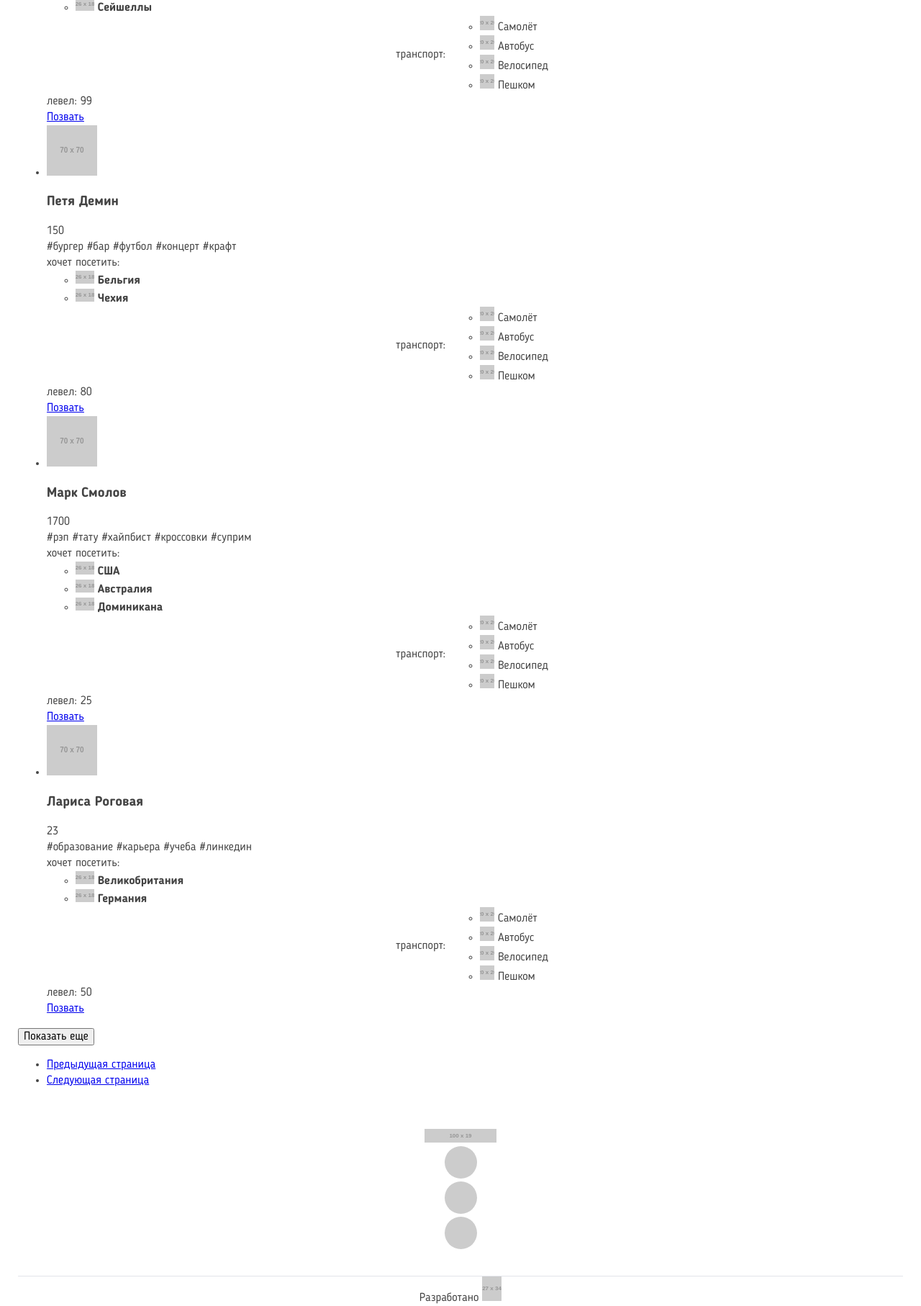
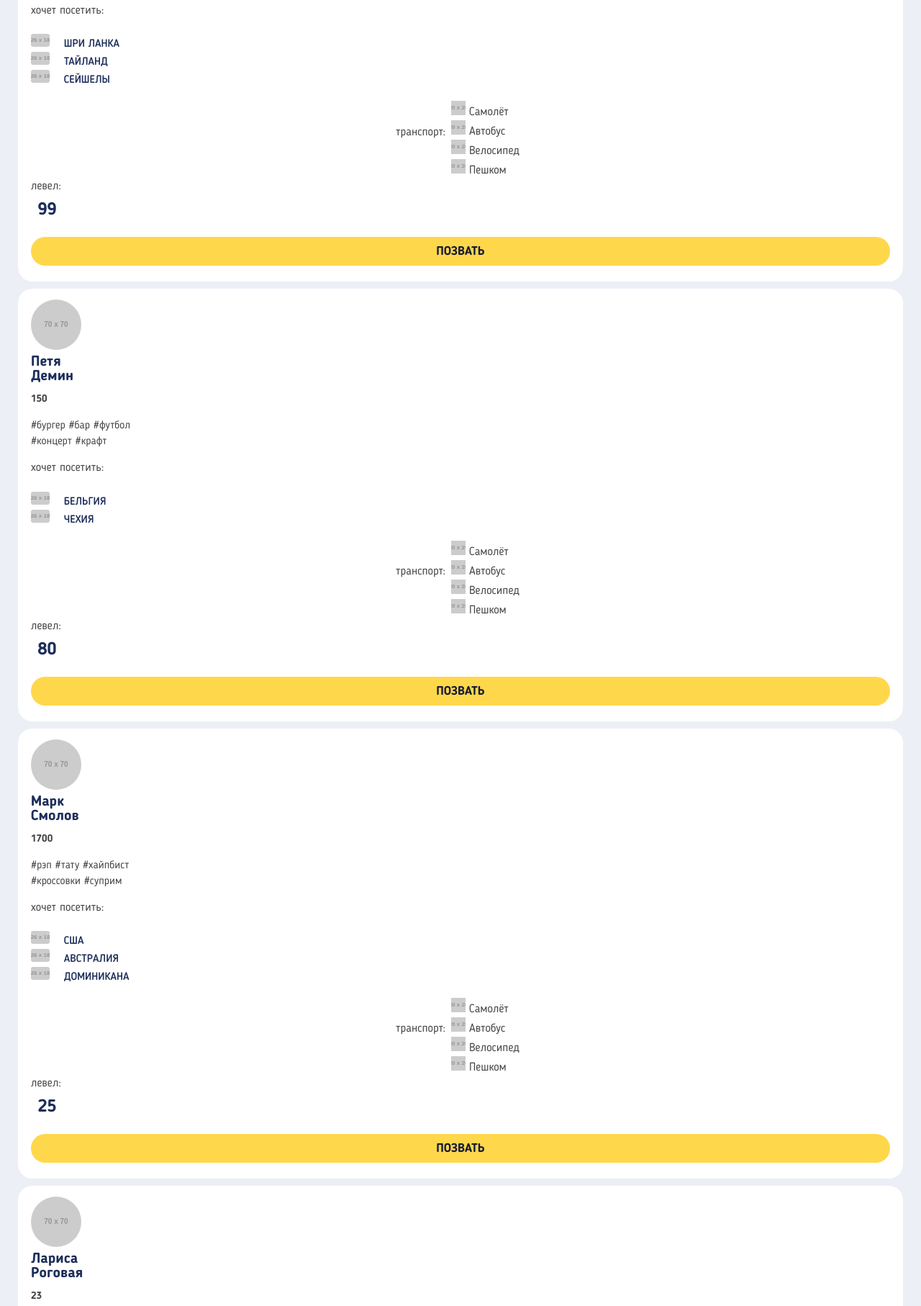
Before and after one commit to Muhammadjewel/885383-pognali-17, a website: page source/catalog.html in a window 1280 px wide. Shown: the part 422-2236 px from the top of the page at 72% size. Drawn offline with nearby package versions, Linux system fonts and the light colour scheme; files that its build step writes are made by us from their sources; placeholder pictures from the web are drawn by us.

Commit message:
Add styles for catalog-companions

```diff
--- a/source/catalog.html
+++ b/source/catalog.html
@@ -73,44 +73,50 @@
 
     <!-- SITE-CONTENT -->
     <main class="site-content">
-      <section class="companions site-section site-section--light">
+      <section class="catalog-companions">
         <div class="container">
           <h2 class="site-content__title visually-hidden">Список попутчиков</h2>
-          <ul class="companions__list">
-            <li class="companions__item companion">
-              <div class="companion__img-wrapper">
-                <img class="companion__img companion__img--round" src="https://placehold.it/70x70" alt="Таня Фирсова" width="70" height="70">
+          <ul class="catalog-companions__list">
+            <li class="catalog-companions__item catalog-companion">
+              <header class="catalog-companion__header">
+                <div class="catalog-companion__avatar-box">
+                  <img class="catalog-companion__avatar" src="https://placehold.it/70x70" alt="Таня Фирсова" width="70" height="70">
+                  <span class="catalog-companion__favorite"></span>
+                </div>
+                <div class="catalog-companion__name-box">
+                  <h3 class="catalog-companion__name">Таня Фирсова</h3>
+                  <span class="catalog-companion__likes">1,5 М</span>
+                </div>
+              </header>
+              <div class="tags catalog-companion__tags">
+                <h4 class="visually-hidden">Теги</h4>
+                <a class="tags__item tags__item--catalog" href="#">#ЗОЖ</a>
+                <a class="tags__item tags__item--catalog" href="#">#ПП</a>
+                <a class="tags__item tags__item--catalog" href="#">#Фитнес</a>
+                <a class="tags__item tags__item--catalog" href="#">#пляж</a>
+                <a class="tags__item tags__item--catalog" href="#">#авокадо</a>
+                <a class="tags__item tags__item--catalog" href="#">#смузи</a>
               </div>
-              <h3 class="companion__name companion__name--active">Таня Фирсова</h3>
-              <span class="companion__followers">1,5 М</span>
-              <div class="tags companion__tags">
-                <a class="tags__item" href="#">#ЗОЖ</a>
-                <a class="tags__item" href="#">#ПП</a>
-                <a class="tags__item" href="#">#Фитнес</a>
-                <a class="tags__item" href="#">#пляж</a>
-                <a class="tags__item" href="#">#авокадо</a>
-                <a class="tags__item" href="#">#смузи</a>
-              </div>
-              <div class="countries">
-                <span class="companion__label">хочет посетить:</span>
+              <div class="countries catalog-companion__countries">
+                <h4 class="catalog-companion__label">хочет посетить:</h4>
                 <ul class="countries__list">
                   <li class="countries__item">
-                    <img class="countries__img" src="https://placehold.it/26x18" alt="Флаг Шри-Ланки" width="26" height="18">
-                    <strong class="countries__name">Шри-Ланка</strong>
+                    <img class="countries__img" src="https://placehold.it/26x18" alt="Флаг Шри ланки" width="26" height="18">
+                    <strong class="countries__name">Шри ланка</strong>
                   </li>
                   <li class="countries__item">
                     <img class="countries__img" src="https://placehold.it/26x18" alt="Флаг Тайланда" width="26" height="18">
                     <strong class="countries__name">Тайланд</strong>
                   </li>
                   <li class="countries__item">
-                    <img class="countries__img" src="https://placehold.it/26x18" alt="Флаг Сейшелл" width="26" height="18">
-                    <strong class="countries__name">Сейшеллы</strong>
+                    <img class="countries__img" src="https://placehold.it/26x18" alt="Флаг Сейшеллов" width="26" height="18">
+                    <strong class="countries__name">Сейшелы</strong>
                   </li>
                 </ul>
               </div>
               <div class="transportation-level-wrapper">
                 <div class="transportation">
-                  <span class="companion__label">транспорт:</span>
+                  <h4 class="catalog-companion__label">транспорт:</h4>
                   <ul class="transportation__list">
                     <li class="transportation__item transportation__item--active">
                       <img src="https://placehold.it/20x20" alt="Иконка самолёта" width="20" height="20">
@@ -130,28 +136,34 @@
                     </li>
                   </ul>
                 </div>
-                <div class="companion__level-wrapper">
-                  <span class="companion__label">левел:</span>
-                  <span class="companion__level">99</span>
+                <div class="catalog-companion__level-wrapper">
+                  <span class="catalog-companion__label">левел:</span>
+                  <span class="catalog-companion__level">99</span>
                 </div>
               </div>
-              <a href="#" class="button button--round">Позвать</a>
+              <a href="#" class="catalog-companion__button">Позвать</a>
             </li>
-            <li class="companions__item companion">
-              <div class="companion__img-wrapper">
-                <img class="companion__img companion__img--round" src="https://placehold.it/70x70" alt="Таня Фирсова" width="70" height="70">
+            <li class="catalog-companions__item catalog-companion">
+              <header class="catalog-companion__header">
+                <div class="catalog-companion__avatar-box">
+                  <img class="catalog-companion__avatar" src="https://placehold.it/70x70" alt="Петя Демин" width="70" height="70">
+                  <span class="catalog-companion__favorite"></span>
+                </div>
+                <div class="catalog-companion__name-box">
+                  <h3 class="catalog-companion__name">Петя Демин</h3>
+                  <span class="catalog-companion__likes">150</span>
+                </div>
+              </header>
+              <div class="tags catalog-companion__tags">
+                <h4 class="visually-hidden">Теги</h4>
+                <a class="tags__item tags__item--catalog" href="#">#бургер</a>
+                <a class="tags__item tags__item--catalog" href="#">#бар</a>
+                <a class="tags__item tags__item--catalog" href="#">#футбол</a>
+                <a class="tags__item tags__item--catalog" href="#">#концерт</a>
+                <a class="tags__item tags__item--catalog" href="#">#крафт</a>
               </div>
-              <h3 class="companion__name companion__name--inactive">Петя Демин</h3>
-              <span class="companion__followers">150</span>
-              <div class="tags companion__tags">
-                <a class="tags__item" href="#">#бургер</a>
-                <a class="tags__item" href="#">#бар</a>
-                <a class="tags__item" href="#">#футбол</a>
-                <a class="tags__item" href="#">#концерт</a>
-                <a class="tags__item" href="#">#крафт</a>
-              </div>
-              <div class="countries">
-                <span class="companion__label">хочет посетить:</span>
+              <div class="countries catalog-companion__countries">
+                <h4 class="catalog-companion__label">хочет посетить:</h4>
                 <ul class="countries__list">
                   <li class="countries__item">
                     <img class="countries__img" src="https://placehold.it/26x18" alt="Флаг Бельгии" width="26" height="18">
@@ -165,7 +177,7 @@
               </div>
               <div class="transportation-level-wrapper">
                 <div class="transportation">
-                  <span class="companion__label">транспорт:</span>
+                  <h4 class="catalog-companion__label">транспорт:</h4>
                   <ul class="transportation__list">
                     <li class="transportation__item transportation__item--active">
                       <img src="https://placehold.it/20x20" alt="Иконка самолёта" width="20" height="20">
@@ -185,28 +197,34 @@
                     </li>
                   </ul>
                 </div>
-                <div class="companion__level-wrapper">
-                  <span class="companion__label">левел:</span>
-                  <span class="companion__level">80</span>
+                <div class="catalog-companion__level-wrapper">
+                  <span class="catalog-companion__label">левел:</span>
+                  <span class="catalog-companion__level">80</span>
                 </div>
               </div>
-              <a href="#" class="button button--round">Позвать</a>
+              <a href="#" class="catalog-companion__button">Позвать</a>
             </li>
-            <li class="companions__item companion">
-              <div class="companion__img-wrapper">
-                <img class="companion__img companion__img--round" src="https://placehold.it/70x70" alt="Марк Смолов" width="70" height="70">
+            <li class="catalog-companions__item catalog-companion">
+              <header class="catalog-companion__header">
+                <div class="catalog-companion__avatar-box">
+                  <img class="catalog-companion__avatar" src="https://placehold.it/70x70" alt="Марк Смолов" width="70" height="70">
+                  <span class="catalog-companion__favorite"></span>
+                </div>
+                <div class="catalog-companion__name-box">
+                  <h3 class="catalog-companion__name">Марк Смолов</h3>
+                  <span class="catalog-companion__likes">1700</span>
+                </div>
+              </header>
+              <div class="tags catalog-companion__tags">
+                <h4 class="visually-hidden">Теги</h4>
+                <a class="tags__item tags__item--catalog" href="#">#рэп</a>
+                <a class="tags__item tags__item--catalog" href="#">#тату</a>
+                <a class="tags__item tags__item--catalog" href="#">#хайпбист</a>
+                <a class="tags__item tags__item--catalog" href="#">#кроссовки</a>
+                <a class="tags__item tags__item--catalog" href="#">#суприм</a>
               </div>
-              <h3 class="companion__name companion__name--inactive">Марк Смолов</h3>
-              <span class="companion__followers">1700</span>
-              <div class="tags companion__tags">
-                <a class="tags__item" href="#">#рэп</a>
-                <a class="tags__item" href="#">#тату</a>
-                <a class="tags__item" href="#">#хайпбист</a>
-                <a class="tags__item" href="#">#кроссовки</a>
-                <a class="tags__item" href="#">#суприм</a>
-              </div>
-              <div class="countries">
-                <span class="companion__label">хочет посетить:</span>
+              <div class="countries catalog-companion__countries">
+                <h4 class="catalog-companion__label">хочет посетить:</h4>
                 <ul class="countries__list">
                   <li class="countries__item">
                     <img class="countries__img" src="https://placehold.it/26x18" alt="Флаг США" width="26" height="18">
@@ -224,7 +242,7 @@
               </div>
               <div class="transportation-level-wrapper">
                 <div class="transportation">
-                  <span class="companion__label">транспорт:</span>
+                  <h4 class="catalog-companion__label">транспорт:</h4>
                   <ul class="transportation__list">
                     <li class="transportation__item transportation__item--active">
                       <img src="https://placehold.it/20x20" alt="Иконка самолёта" width="20" height="20">
@@ -244,27 +262,33 @@
                     </li>
                   </ul>
                 </div>
-                <div class="companion__level-wrapper">
-                  <span class="companion__label">левел:</span>
-                  <span class="companion__level">25</span>
+                <div class="catalog-companion__level-wrapper">
+                  <span class="catalog-companion__label">левел:</span>
+                  <span class="catalog-companion__level">25</span>
                 </div>
               </div>
-              <a href="#" class="button button--round">Позвать</a>
+              <a href="#" class="catalog-companion__button">Позвать</a>
             </li>
-            <li class="companions__item companion">
-              <div class="companion__img-wrapper">
-                <img class="companion__img companion__img--round" src="https://placehold.it/70x70" alt="Лариса Роговая" width="70" height="70">
+            <li class="catalog-companions__item catalog-companion">
+              <header class="catalog-companion__header">
+                <div class="catalog-companion__avatar-box">
+                  <img class="catalog-companion__avatar" src="https://placehold.it/70x70" alt="Лариса Роговая" width="70" height="70">
+                  <span class="catalog-companion__favorite"></span>
+                </div>
+                <div class="catalog-companion__name-box">
+                  <h3 class="catalog-companion__name">Лариса Роговая</h3>
+                  <span class="catalog-companion__likes">23</span>
+                </div>
+              </header>
+              <div class="tags catalog-companion__tags">
+                <h4 class="visually-hidden">Теги</h4>
+                <a class="tags__item tags__item--catalog" href="#">#образование</a>
+                <a class="tags__item tags__item--catalog" href="#">#карьера</a>
+                <a class="tags__item tags__item--catalog" href="#">#учеба</a>
+                <a class="tags__item tags__item--catalog" href="#">#линкедин</a>
               </div>
-              <h3 class="companion__name companion__name--inactive">Лариса Роговая</h3>
-              <span class="companion__followers">23</span>
-              <div class="tags companion__tags">
-                <a class="tags__item" href="#">#образование</a>
-                <a class="tags__item" href="#">#карьера</a>
-                <a class="tags__item" href="#">#учеба</a>
-                <a class="tags__item" href="#">#линкедин</a>
-              </div>
-              <div class="countries">
-                <span class="companion__label">хочет посетить:</span>
+              <div class="countries catalog-companion__countries">
+                <h4 class="catalog-companion__label">хочет посетить:</h4>
                 <ul class="countries__list">
                   <li class="countries__item">
                     <img class="countries__img" src="https://placehold.it/26x18" alt="Флаг Великобритании" width="26" height="18">
@@ -278,7 +302,7 @@
               </div>
               <div class="transportation-level-wrapper">
                 <div class="transportation">
-                  <span class="companion__label">транспорт:</span>
+                  <h4 class="catalog-companion__label">транспорт:</h4>
                   <ul class="transportation__list">
                     <li class="transportation__item transportation__item--active">
                       <img src="https://placehold.it/20x20" alt="Иконка самолёта" width="20" height="20">
@@ -298,15 +322,18 @@
                     </li>
                   </ul>
                 </div>
-                <div class="companion__level-wrapper">
-                  <span class="companion__label">левел:</span>
-                  <span class="companion__level">50</span>
+                <div class="catalog-companion__level-wrapper">
+                  <span class="catalog-companion__label">левел:</span>
+                  <span class="catalog-companion__level">50</span>
                 </div>
               </div>
-              <a href="#" class="button button--round">Позвать</a>
+              <a href="#" class="catalog-companion__button">Позвать</a>
             </li>
           </ul>
-          <button type="button">Показать еще</button>
+          <button class="catalog-companions__more-button" type="button">
+            <img class="catalog-companion__plus" src="https://placehold.it/18x18" alt="Иконка плюс" width="18" height="18">
+            Показать еще
+          </button>
           <ul class="pagination">
             <li class="pagination__item pagination__item--prev"><a class="pagination__link" href="#">Предыдущая страница</a></li>
             <li class="pagination__item pagination__item--next"><a class="pagination__link" href="#">Следующая страница</a></li>
--- /dev/null
+++ b/source/sass/blocks/_catalog-companion.scss
@@ -0,0 +1,71 @@
+.catalog-companion {
+  padding: 15px 18px 22px;
+  margin-bottom: 10px;
+  border-radius: 20px;
+  background-color: #ffffff;
+}
+
+.catalog-companion__header {
+  margin-bottom: 15px;
+}
+
+.catalog-companion__likes {
+  font-size: 14px;
+  line-height: 21px;
+  font-weight: bold;
+}
+
+.catalog-companion__avatar {
+  border-radius: 50%;
+}
+
+.catalog-companion__name {
+  width: 90px;
+  margin-top: 0;
+  margin-bottom: 10px;
+  font-size: 20px;
+  line-height: 20px;
+  color: #1d2e5b;
+}
+
+.catalog-companion__tags {
+  width: 170px;
+  margin-bottom: 15px;
+}
+
+.catalog-companion__label {
+  display: block;
+  margin-top: 0;
+  font-weight: 400;
+  background-color: #ffffff;
+}
+
+.catalog-companion__level {
+  display: block;
+  width: 45px;
+  height: 45px;
+  font-size: 24px;
+  line-height: 45px;
+  font-weight: bold;
+  color: #1d2e5b;
+  text-align: center;
+}
+
+.catalog-companion__button {
+  display: block;
+  padding: 6px 0 4px;
+  margin-top: 14px;
+  border-radius: 20px;
+  font-size: 17px;
+  line-height: 30px;
+  font-weight: bold;
+  text-align: center;
+  background-color: #ffd74b;
+  color: #161c35;
+  text-decoration: none;
+  text-transform: uppercase;
+}
+
+.catalog-companion__plus {
+  margin-right: 15px;
+}
--- /dev/null
+++ b/source/sass/blocks/_catalog-companions.scss
@@ -0,0 +1,18 @@
+.catalog-companions__list {
+  @include reset-list;
+  padding-top: 38px;
+}
+
+.catalog-companions__more-button {
+  display: block;
+  width: 100%;
+  border: none;
+  margin: 24px 0;
+  font-size: 17px;
+  line-height: 30px;
+  font-weight: bold;
+  background: none;
+  color: #1d2e5b;
+  text-align: center;
+  text-transform: uppercase;
+}
--- /dev/null
+++ b/source/sass/blocks/_countries.scss
@@ -0,0 +1,20 @@
+.countries {
+  margin-bottom: 18px;
+}
+
+.countries__list {
+  @include reset-list;
+}
+
+.countries__img {
+  border-radius: 3px;
+  margin-right: 15px;
+}
+
+.countries__name {
+  font-size: 15px;
+  line-height: 18px;
+  font-weight: 500;
+  color: #1d2e5b;
+  text-transform: uppercase;
+}
--- /dev/null
+++ b/source/sass/blocks/_pagination.scss
@@ -0,0 +1,21 @@
+.pagination {
+  @include reset-list;
+  border-radius: 20px;
+  background-color: #ffffff;
+}
+
+.pagination__item {
+  width: 50%;
+  height: 50px;
+  font-size: 0;
+  background-repeat: no-repeat;
+  background-position: center center;
+
+  &--prev {
+    background-image: url("https://placehold.it/10x20");
+  }
+
+  &--next {
+    background-image: url("https://placehold.it/10x20");
+  }
+}
--- /dev/null
+++ b/source/sass/blocks/_site-content.scss
@@ -0,0 +1,4 @@
+.site-content {
+  padding-bottom: 45px;
+  background-color: #edeff6;
+}
--- a/source/sass/blocks/_site-footer.scss
+++ b/source/sass/blocks/_site-footer.scss
@@ -1,6 +1,8 @@
 .site-footer {
   @include rounded-top(25px);
   padding-top: 38px;
+  margin-top: -15px;
+  background-color: #ffffff;
   text-align: center;
 }
 
--- a/source/sass/blocks/_tags.scss
+++ b/source/sass/blocks/_tags.scss
@@ -2,4 +2,8 @@
   line-height: 18px;
   color: #444444;
   text-decoration: none;
+
+  &--catalog {
+    font-size: 15px;
+  }
 }
--- a/source/sass/blocks/_transportation.scss
+++ b/source/sass/blocks/_transportation.scss
@@ -1,10 +1,13 @@
 .transportation {
-  @include reset-list;
   display: flex;
   justify-content: center;
   align-items: center;
 }
 
+.transportation__list {
+  @include reset-list;
+}
+
 .transportation__item {
   margin: 0 8px;
 }
--- a/source/sass/style.scss
+++ b/source/sass/style.scss
@@ -5,6 +5,7 @@
 @import "general";
 @import "blocks/visually-hidden";
 @import "blocks/container";
+@import "blocks/site-content";
 @import "blocks/site-header";
 @import "blocks/logo";
 @import "blocks/site-navigation";
@@ -19,8 +20,12 @@
 @import "blocks/destination";
 @import "blocks/index-companions";
 @import "blocks/index-companion";
+@import "blocks/catalog-companions";
+@import "blocks/catalog-companion";
 @import "blocks/country-flags";
 @import "blocks/tags";
 @import "blocks/transportation";
+@import "blocks/countries";
 @import "blocks/pricing";
+@import "blocks/pagination";
 @import "blocks/site-footer";
```
